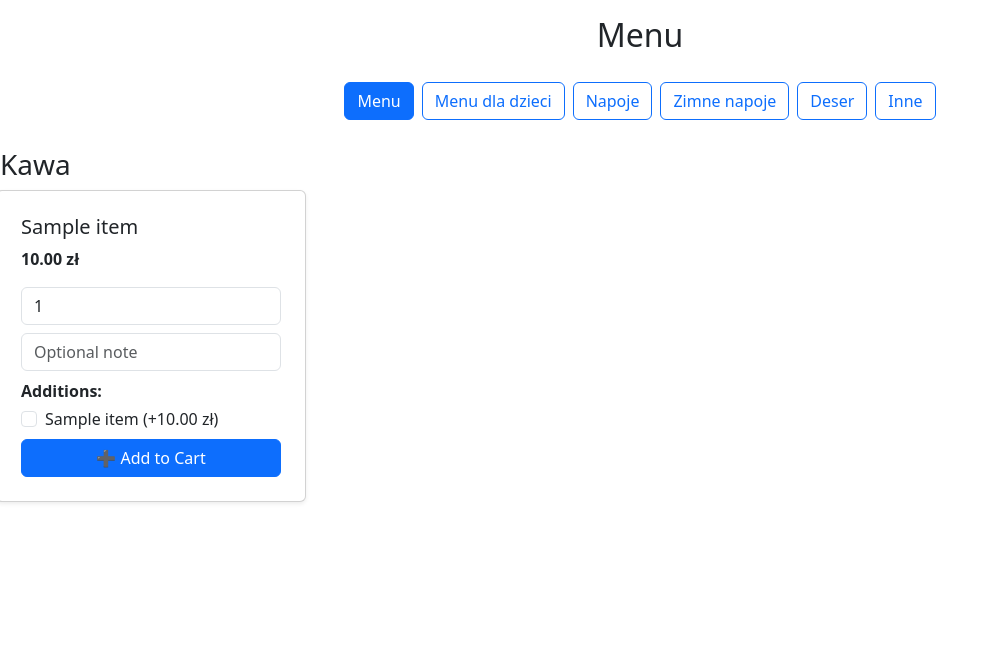
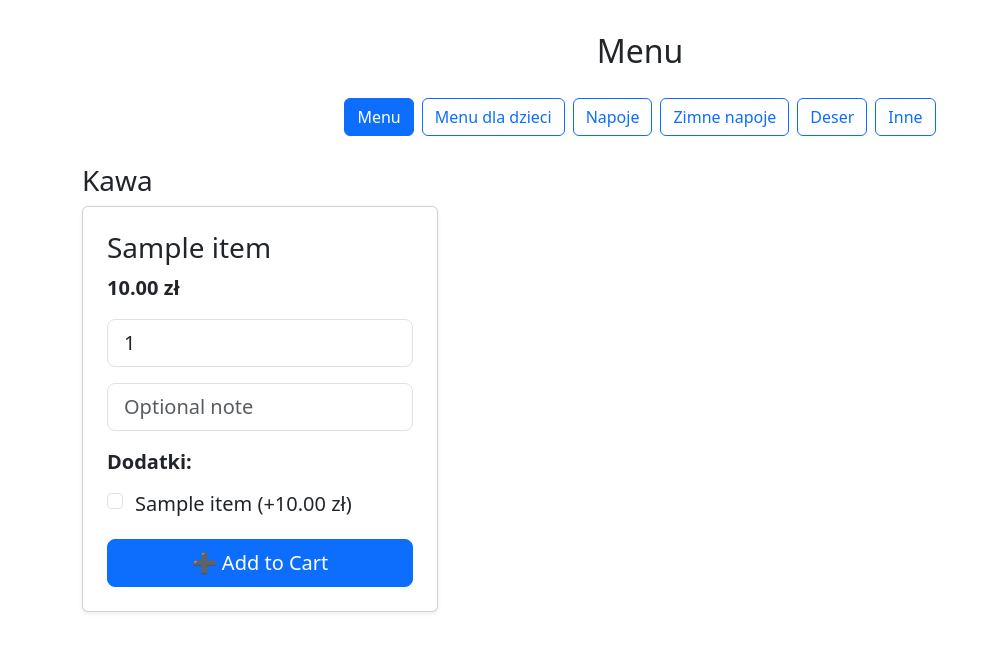
Before and after one commit to MatRos-sf/gastroflow, a Django app: page /items/ in a window 1280 px wide. Shown: the part 72-724 px from the top of the page, without its empty margins (0-999 px from the left). Run offline with Django 5.2, Linux system fonts and the light colour scheme; tables that the repository leaves empty hold one stand-in row (values such as "Sample post").

Commit message:
fix(items): fix items layout

```diff
--- a/service/templates/service/_item_card.html
+++ b/service/templates/service/_item_card.html
@@ -1,45 +1,54 @@
 <div class="card h-100 shadow-sm p-2">
     <div class="card-body">
-        <h5 class="card-title">{{ item.name }}</h5>
-        <p class="fw-bold">{{ item.price }} zł</p>
+        <h5 class="card-title fs-3">{{ item.name }}</h5>
+        <p class="fw-bold fs-5 mb-3">{{ item.price }} zł</p>
         {% if item.is_available %}
             <form method="post"
                   action="{% url 'service:add-to-cart' %}?category={{ item.menu }}">
                 {% csrf_token %}
                 <input type="hidden" name="item_id" value="{{ item.id }}">
                 <!-- Ilość -->
-                <div class="mb-2">
-                    <input type="number" class="form-control" name="quantity" value="1" min="1">
+                <div class="mb-3">
+                    <input type="number"
+                           class="form-control form-control-lg"
+                           name="quantity"
+                           value="1"
+                           min="1">
                 </div>
                 <!-- Notatka -->
-                <div class="mb-2">
+                <div class="mb-3">
                     <input type="text"
-                           class="form-control"
+                           class="form-control form-control-lg"
                            name="note"
                            placeholder="Optional note">
                 </div>
                 <!-- Dodatki -->
-                {% if item.additions.exists %}
-                    <p class="mb-1">
-                        <strong>Additions:</strong>
+                {% with adds=item.additions.all %}
+                    {% if adds|length %}
+                        <p class="mb-2">
+                            <strong class="fs-5">Dodatki:</strong>
                         </p>
-                    <div class="mb-2">
-                        {% for add in item.additions.all %}
-                            <div class="form-check">
+                        <div class="mb-3">
+                            {% for add in adds %}
+                                <div class="form-check py-1">
                                     <input class="form-check-input"
                                            type="checkbox"
                                            name="additions"
                                            value="{{ add.id }}"
-                                       id="add{{ add.id }}">
-                                <label class="form-check-label" for="add{{ add.id }}">{{ add.name }} (+{{ add.price }} zł)</label>
+                                           id="add-{{ item.id }}-{{ add.id }}">
+                                    <label class="form-check-label fs-5 ms-1"
+                                           for="add-{{ item.id }}-{{ add.id }}">
+                                        {{ add.name }} (+{{ add.price }} zł)
+                                    </label>
                                 </div>
                             {% endfor %}
                         </div>
                     {% endif %}
-                <button type="submit" class="btn btn-primary w-100">➕ Add to Cart</button>
+                {% endwith %}
+                <button type="submit" class="btn btn-primary btn-lg w-100">➕ Add to Cart</button>
             </form>
         {% else %}
-            <p class="text-danger fw-semibold">Danie niedostępne</p>
+            <p class="text-danger fw-semibold fs-5">Danie niedostępne</p>
         {% endif %}
     </div>
 </div>
--- a/service/templates/service/items_waiter.html
+++ b/service/templates/service/items_waiter.html
@@ -1,5 +1,6 @@
 {% extends "menu/base.html" %}
 {% block content %}
+    <div class="container container-menu py-3">
         <h2 class="mb-4 text-center">Menu</h2>
         <!-- Pasek kategorii -->
         <div class="d-flex justify-content-center mb-4 flex-wrap">
@@ -12,19 +13,20 @@
         </div>
         <!-- Pozycje bez sub_menu -->
         {% if items_no_sub %}
-        <div class="row mb-4">
+            <div class="row row-cols-1 row-cols-md-2 row-cols-lg-3 g-4 mb-4">
                 {% for item in items_no_sub %}
-                <div class="col-12 col-sm-6 col-lg-3 mb-4 px-2">{% include "service/_item_card.html" with item=item %}</div>
+                    <div class="col">{% include "service/_item_card.html" with item=item %}</div>
                 {% endfor %}
             </div>
         {% endif %}
         <!-- Pozycje z sub_menu -->
         {% for sub_menu, group_items in sub_menu_groups.items %}
             <h3 class="mt-4">{{ sub_menu|capfirst }}</h3>
-        <div class="row mb-4">
+            <div class="row row-cols-1 row-cols-md-2 row-cols-lg-3 g-4 mb-4">
                 {% for item in group_items %}
-                <div class="col-12 col-sm-6 col-lg-3 mb-4 px-2">{% include "service/_item_card.html" with item=item %}</div>
+                    <div class="col">{% include "service/_item_card.html" with item=item %}</div>
                 {% endfor %}
             </div>
         {% endfor %}
+    </div>
 {% endblock content %}
```
Lines whose indentation alone changed are shown as unchanged.
